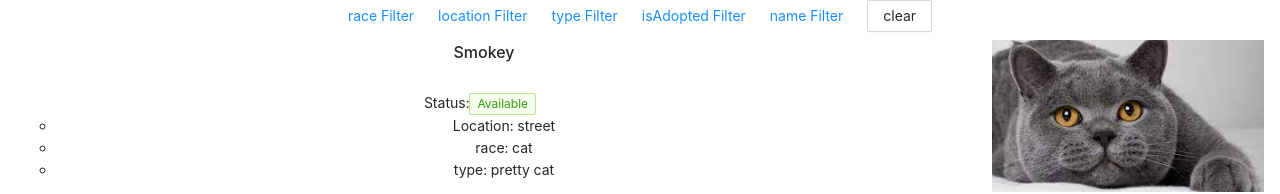
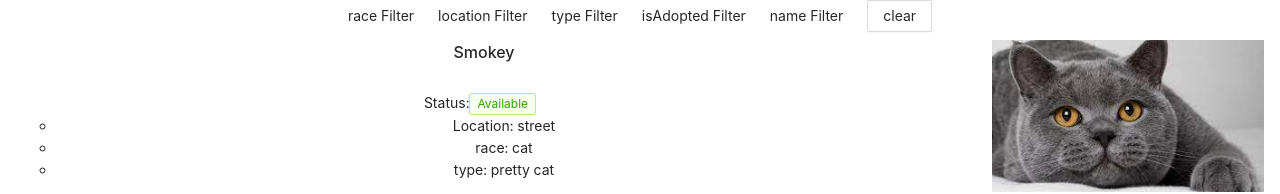
Before and after one commit to HabibaGadalla/gmc-pets-app, a React (Create React App) app: page / in a window 1280 px wide. Shown: the top 194 px of the page. Built offline with nearby package versions, Linux system fonts and the light colour scheme.

Commit message:
feat: filter

```diff
--- a/src/components/PetsFilter.jsx
+++ b/src/components/PetsFilter.jsx
@@ -2,18 +2,22 @@ import { Menu, Dropdown } from "antd";
 import { useState } from "react";
 
 export const PetsFilter = ({
-  petsList,
   filterName,
   handleFilter,
   filterOptions,
 }) => {
   const [isOpen, setIsOpen] = useState(false);
+  // removing duplictes from options
+  let optionsNames = filterOptions.map((option) => option.name);
+  let cleanOptions = filterOptions.filter(
+    ({ name }, index) => !optionsNames.includes(name, index + 1)
+  );
 
   return (
     <Dropdown
       overlay={
         <Menu>
-          {filterOptions.map((option, index) => (
+          {cleanOptions.map((option, index) => (
             <Menu.Item
               key={index}
               onClick={() => {
@@ -28,9 +32,7 @@ export const PetsFilter = ({
       onVisibleChange={(visible) => setIsOpen(visible)}
       visible={isOpen}
     >
-      <a className="ant-dropdown-link" onClick={(e) => e.preventDefault()}>
-        {filterName} Filter
-      </a>
+      <span className="ant-dropdown-link">{filterName} Filter</span>
     </Dropdown>
   );
 };
```
